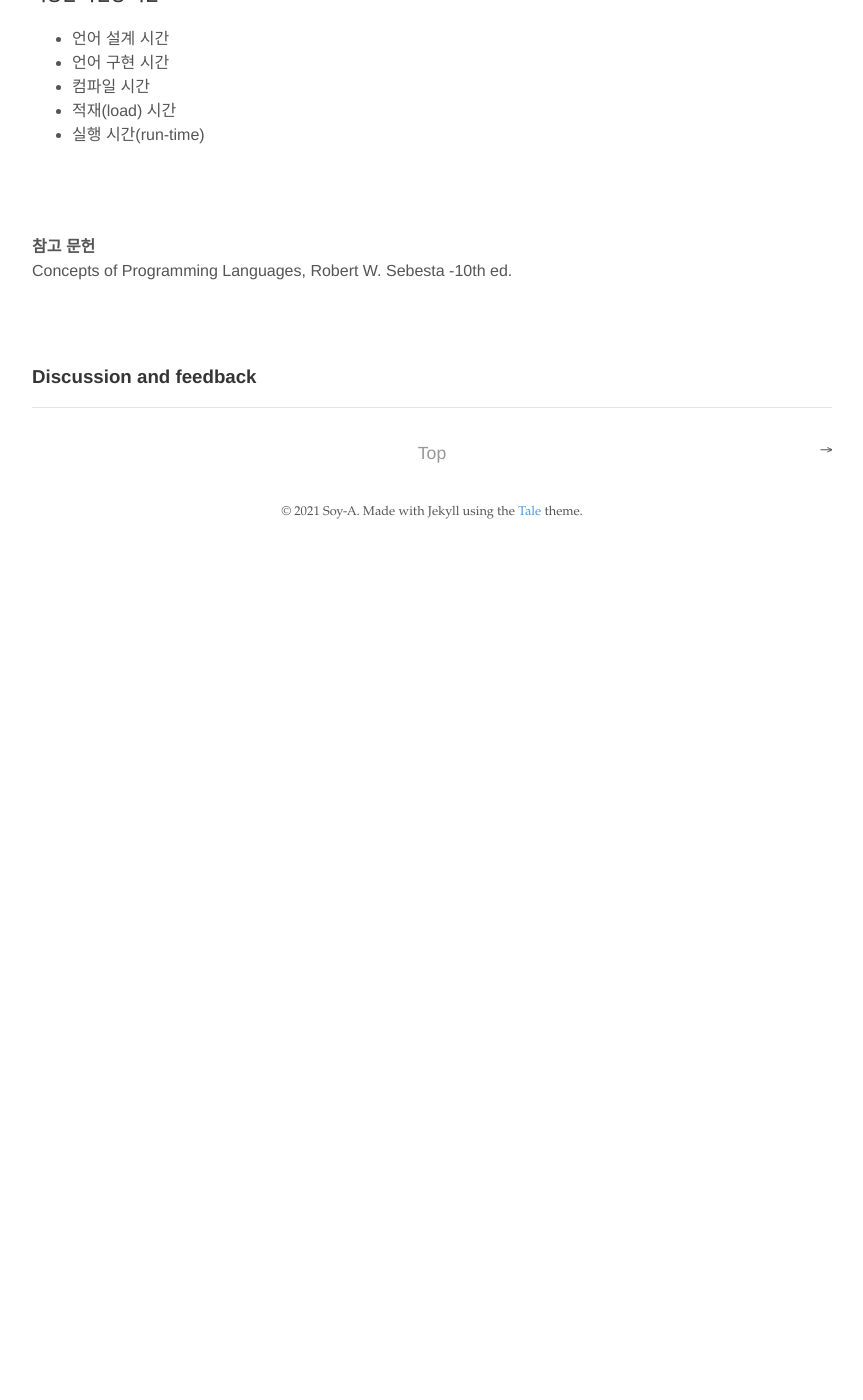
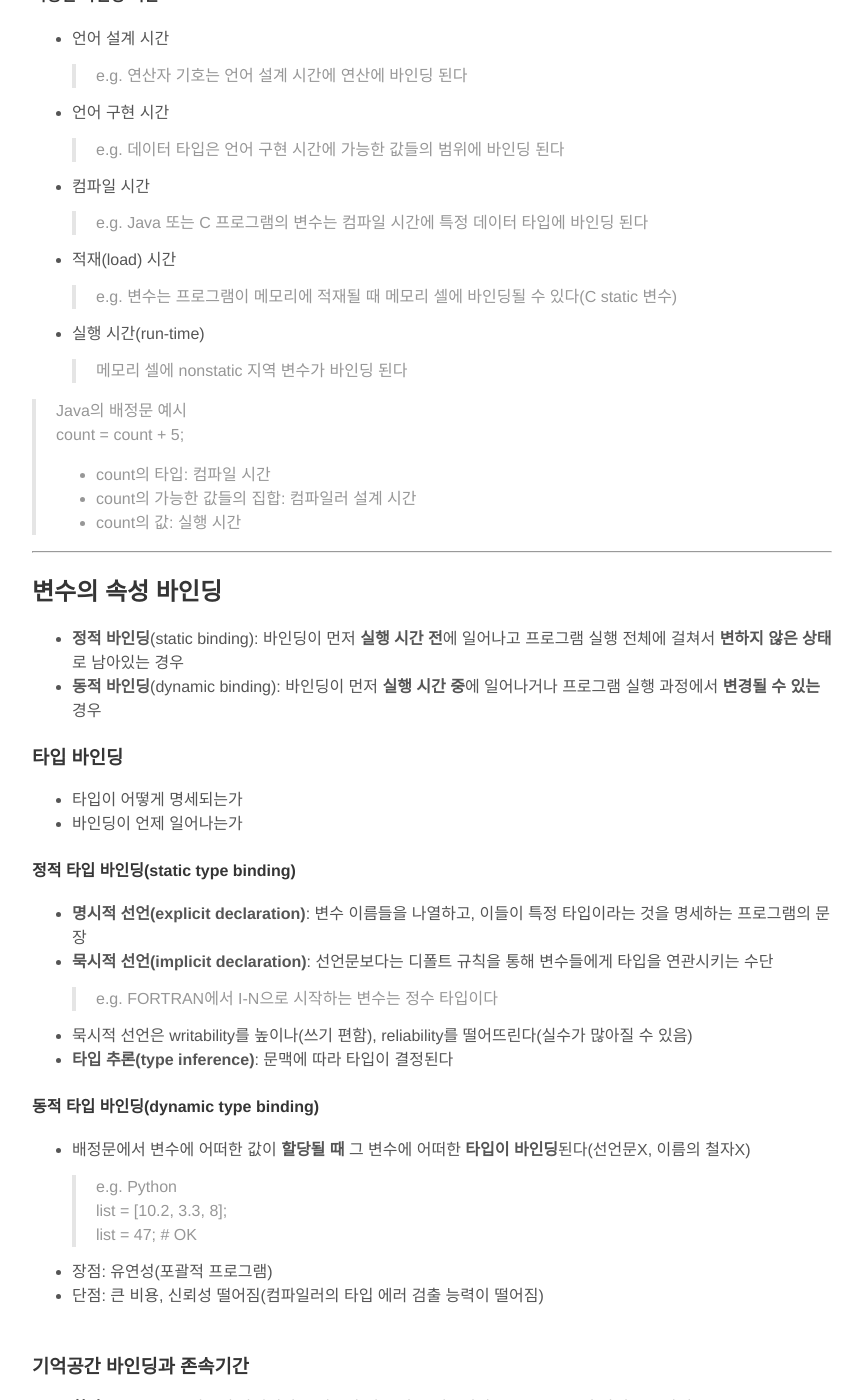
Before and after one commit to soy-A/soy-a.github.io, a Jekyll site: the page built from _posts/2021-01-12-PL-Names-Bindings-Type-Checking-and-Scopes.md, in a window 1280 px wide and 1400 px high, scrolled down 2829 px. Shown: the whole window, without its empty margins (208-1071 px from the left). Built offline with Jekyll 4.4.1, drawn with Linux system fonts in a browser that asks for light colours; comment, search, counter and statistics services are not loaded; before the commit the page ends 3384 px from its top, so only the background shows below that; some of the changed text lies outside the part shown.

Commit message:
Update new post

```diff
--- a/_posts/2021-01-12-PL-Names-Bindings-Type-Checking-and-Scopes.md
+++ b/_posts/2021-01-12-PL-Names-Bindings-Type-Checking-and-Scopes.md
@@ -109,10 +109,101 @@ main(){
 
 #### 가능한 바인딩 시간
 - 언어 설계 시간
+> e.g. 연산자 기호는 언어 설계 시간에 연산에 바인딩 된다
 - 언어 구현 시간
+> e.g. 데이터 타입은 언어 구현 시간에 가능한 값들의 범위에 바인딩 된다
 - 컴파일 시간
+> e.g. Java 또는 C 프로그램의 변수는 컴파일 시간에 특정 데이터 타입에 바인딩 된다
 - 적재(load) 시간
+> e.g. 변수는 프로그램이 메모리에 적재될 때 메모리 셀에 바인딩될 수 있다(C static 변수)
 - 실행 시간(run-time)
+> 메모리 셀에 nonstatic 지역 변수가 바인딩 된다
+
+> Java의 배정문 예시<br/>
+count = count + 5;<br/>
+- count의 타입: 컴파일 시간<br/>
+- count의 가능한 값들의 집합: 컴파일러 설계 시간<br/>
+- count의 값: 실행 시간
+
+---
+
+## 변수의 속성 바인딩
+
+- **정적 바인딩**(static binding): 바인딩이 먼저 **실행 시간 전**에 일어나고 프로그램 실행 전체에 걸쳐서 **변하지 않은 상태**로 남아있는 경우
+- **동적 바인딩**(dynamic binding): 바인딩이 먼저 **실행 시간 중**에 일어나거나 프로그램 실행 과정에서 **변경될 수 있는** 경우
+
+### 타입 바인딩
+
+- 타입이 어떻게 명세되는가
+- 바인딩이 언제 일어나는가
+
+#### 정적 타입 바인딩(static type binding)
+
+- **명시적 선언(explicit declaration)**: 변수 이름들을 나열하고, 이들이 특정 타입이라는 것을 명세하는 프로그램의 문장
+- **묵시적 선언(implicit declaration)**: 선언문보다는 디폴트 규칙을 통해 변수들에게 타입을 연관시키는 수단
+> e.g. FORTRAN에서 I-N으로 시작하는 변수는 정수 타입이다
+- 묵시적 선언은 writability를 높이나(쓰기 편함), reliability를 떨어뜨린다(실수가 많아질 수 있음)
+- **타입 추론(type inference)**: 문맥에 따라 타입이 결정된다
+
+#### 동적 타입 바인딩(dynamic type binding)
+
+- 배정문에서 변수에 어떠한 값이 **할당될 때** 그 변수에 어떠한 **타입이 바인딩**된다(선언문X, 이름의 철자X)
+> e.g. Python<br/>
+list = [10.2, 3.3, 8];<br/>
+list = 47;	\# OK
+- 장점: 유연성(포괄적 프로그램)
+- 단점: 큰 비용, 신뢰성 떨어짐(컴파일러의 타입 에러 검출 능력이 떨어짐)<br/><br/>
+
+### 기억공간 바인딩과 존속기간
+
+- **할당**(allocation): 변수에 바인딩되는 메모리 셀을 가용 메모리의 풀(pool)로부터 가져오는 과정
+- **회수**(deallocation): 변수로부터 바인딩이 해제된 메모리 셀을 다시 가용 메모리의 풀에 반환하는 과정
+- **존속기간**(lifetime): 변수가 특정 메모리 위치에 바인딩되어 있는 기간
+> 존속기간에 따른 유형 구분: 정적(static), 스택-동적(stack-dynamic), 명시적 힙-동적(explicit heap-dynamic), 묵시적 힙-동적(implicit heap-dynamic)
+
+#### 정적 변수
+
+- 프로그램 실행이 시작되기 **전에 메모리 셀에 바인딩**되며, 프로그램 실행이 **종료될 때까지 동일한 메모리 셀에 바인딩**되어 있는 변수
+> e.g. C의 static 변수
+- 장점
+  - 효율성: 직접 주소 -> 간접보다 빠르다
+  - 과거 민감(history sensitive)
+- 단점
+  - 유연성 감소(재귀 사용 불가 등)
+
+#### 스택-동적 변수
+
+- 선언문이 **세련화될 때 기억공간 바인딩**이 생성되나, **타입은 정적으로 바인딩**되는 변수
+- 세련화(elaboration): 선언문에 의해서 지시된 기억공간 할당과 바인딩 과정을 언급
+- 장점
+  - 재귀 사용 가능
+  - 저장공간을 보존
+- 단점
+  - 할당과 회수에 따른 실행-시간 부담
+  - 간접 주소지정으로 인해 더 느린 접근
+  - 부프로그램이 과거에 민감할 수 없음
+  - 스택 크기에 의해 제한을 받음
+
+#### 명시적 힙-동적 변수
+
+- 프로그래머가 명세하는 **명시적 실행-시간 명령어에 의해서 할당되고 회수**되는 이름이 없는 (추상) 메모리 셀
+- 포인터나 참조 변수를 통하여만 참조될 수 있다
+> e.g. C++에서의 동적 객체(new와 delete를 통해), Java에서의 모든 객체
+- 장점
+  - 동적 구조체(연결 리스트, 트리 등)를 구성하는 데 사용됨
+- 단점
+  - 비효율적
+  - 신뢰성 떨어짐
+
+#### 묵시적 힙-동적 변수
+
+- **값이 배정될 때에만 힙 기억 장소에 바인딩**되는 변수
+- 할당, 회수는 할당문에 의해서만 일어남
+- 장점
+  - 유연성
+- 단점
+  - 비효율적(모든 것을 힙에서 동적으로 처리하기 때문)
+  - 에러 검출 능력이 떨어짐
 
 <br/><br/><br/>
 **참고 문헌**<br/>
```
